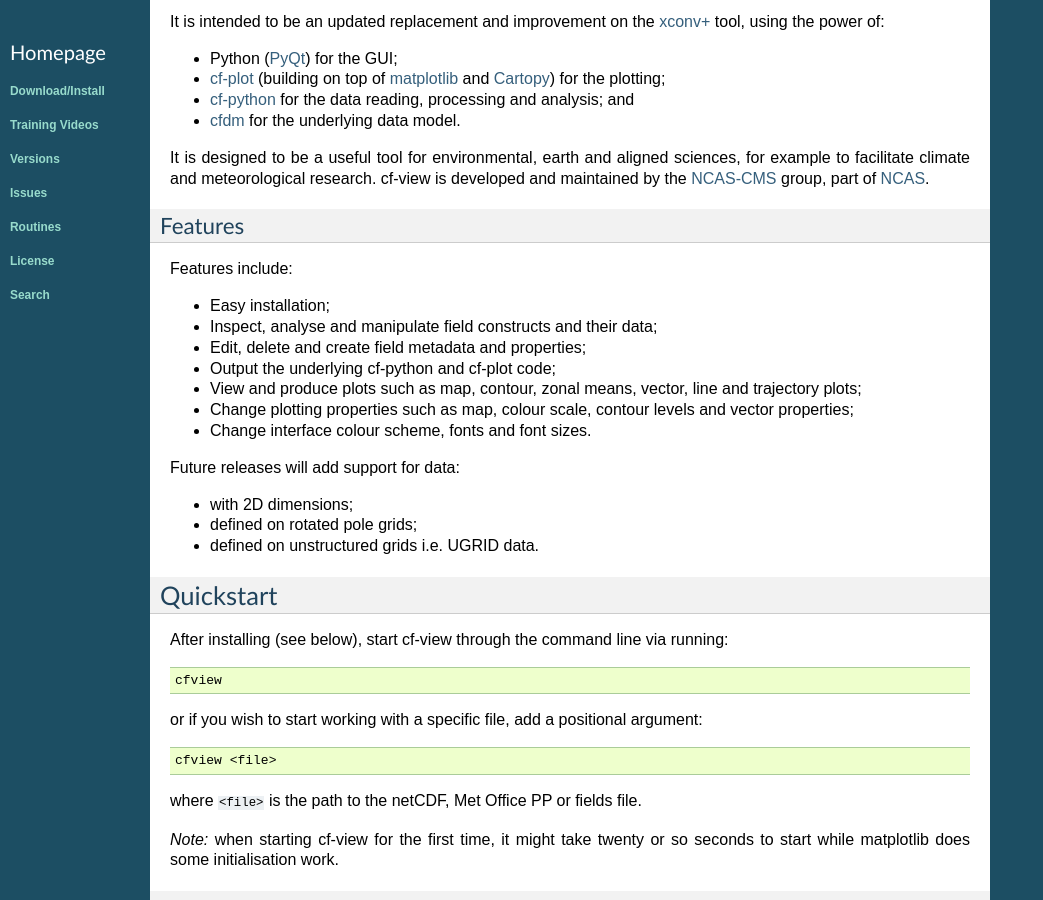
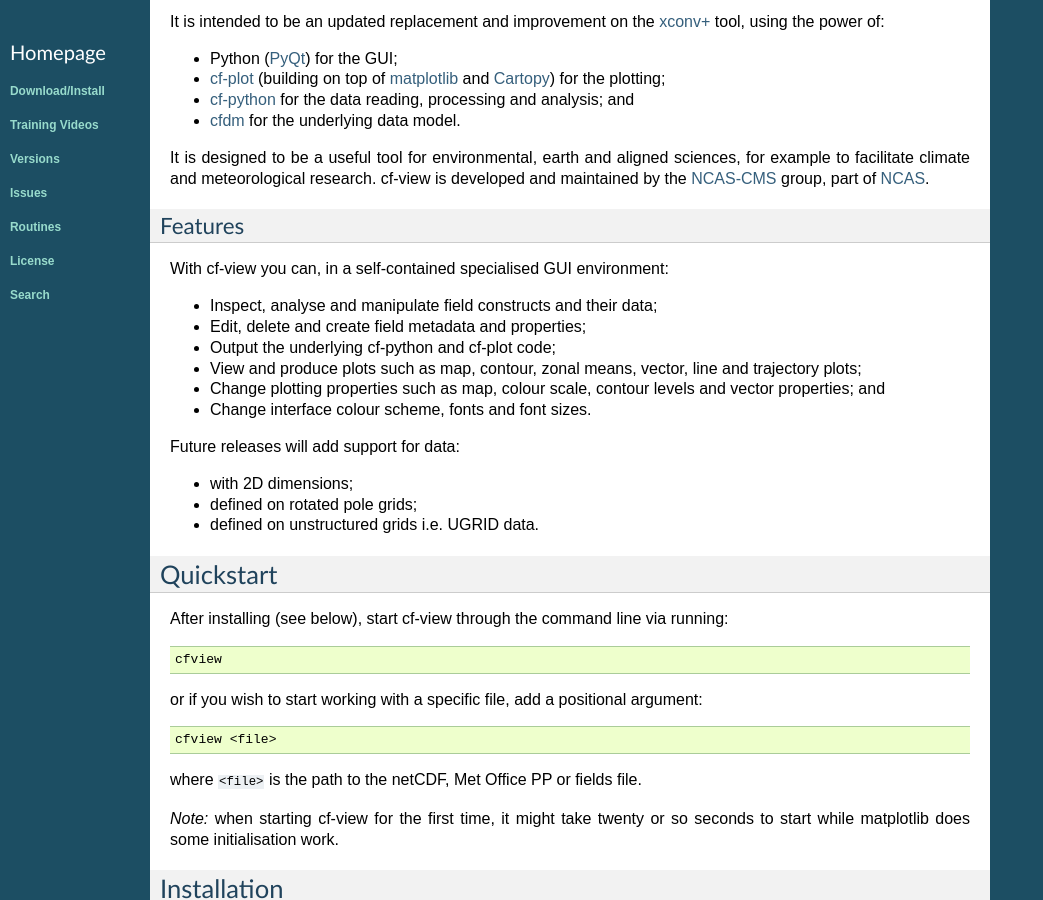
Before and after one commit to NCAS-CMS/cf-view, a Sphinx documentation site: the page built from docs/source/index.rst, in a window 1280 px wide and 900 px high, scrolled down 590 px. Shown: the whole window, without its empty margins (0-1043 px from the left). Built offline with Sphinx 7.4.7, drawn with Linux system fonts in a browser that asks for light colours; formulas are drawn with MathJax 3.

Commit message:
Update index source to remove promise of easy installation

```diff
--- a/docs/source/index.rst
+++ b/docs/source/index.rst
@@ -42,16 +42,15 @@ cf-view is developed and maintained by the
 Features
 ^^^^^^^^
 
-Features include:
+With cf-view you can, in a self-contained specialised GUI environment:
 
-- Easy installation;
 - Inspect, analyse and manipulate field constructs and their data;
 - Edit, delete and create field metadata and properties;
 - Output the underlying cf-python and cf-plot code;
 - View and produce plots such as map, contour, zonal means, vector, line and
   trajectory plots;
 - Change plotting properties such as map, colour scale, contour levels and
-  vector properties;
+  vector properties; and
 - Change interface colour scheme, fonts and font sizes.
 
 Future releases will add support for data:
```
